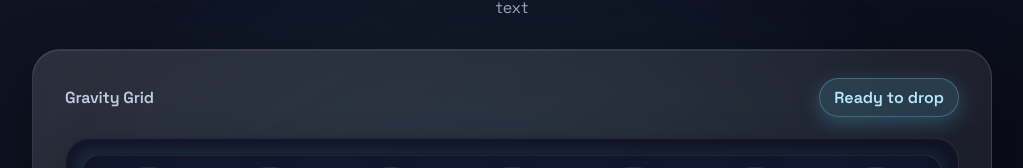
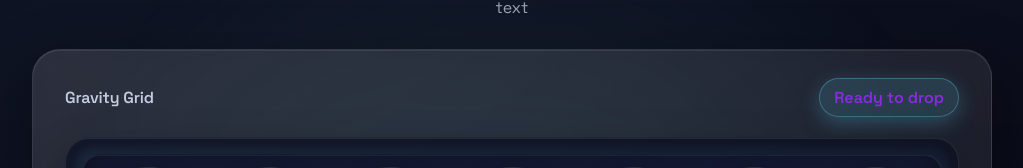
Before and after one commit to itay4560/connect-four, a React (Vite) app: page / in a window 1280 px wide. Shown: the part 153-321 px from the top of the page, without its empty margins (128-1151 px from the left). Built offline with nearby package versions, Linux system fonts and the light colour scheme.

Commit message:
adar test2

```diff
--- a/src/Board.css
+++ b/src/Board.css
@@ -26,7 +26,7 @@
   padding: 8px 14px;
   border-radius: 999px;
   background: rgba(102, 216, 255, 0.14);
-  color: #b8e9ff;
+  color: blueviolet;
   font-weight: 600;
   border: 1px solid rgba(102, 216, 255, 0.3);
   box-shadow: 0 6px 20px rgba(102, 216, 255, 0.25);
```
